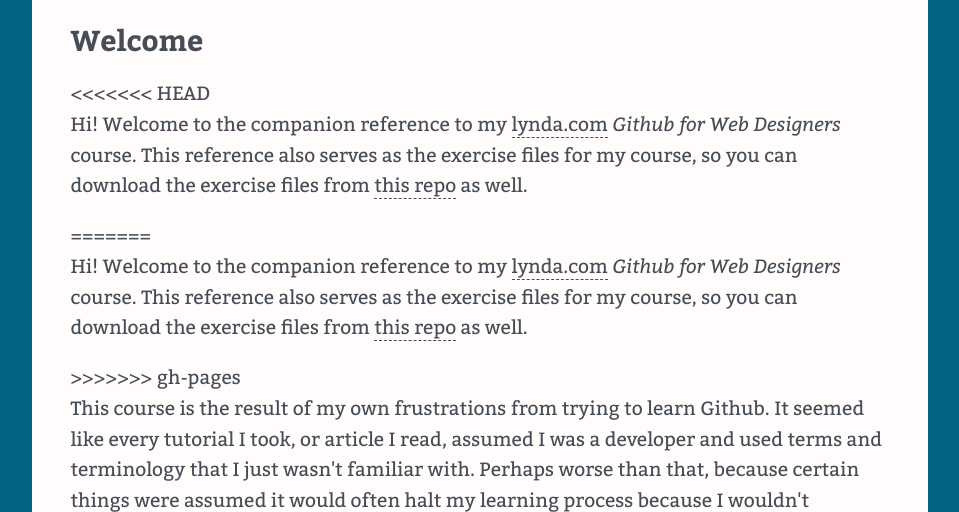
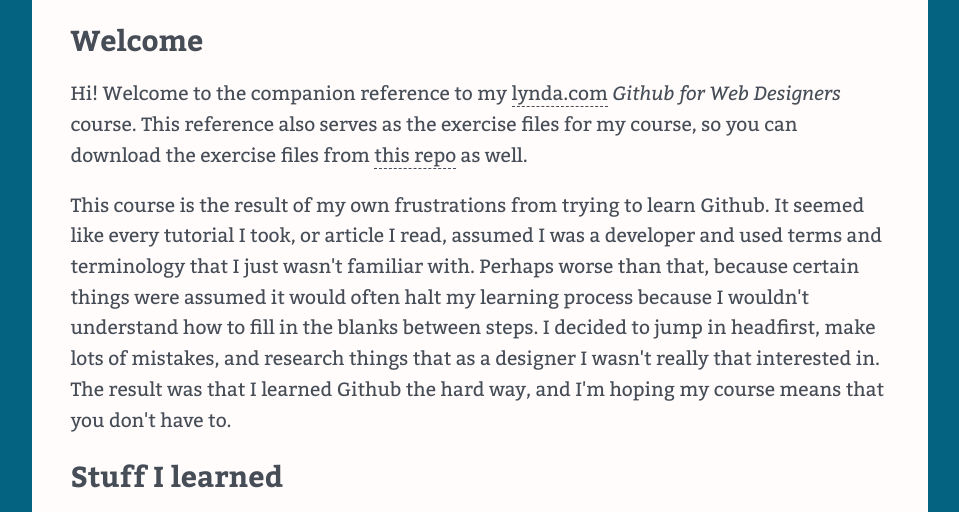
Before and after one commit to gavfoley7/GitHub-For-Web-Designers, a plain HTML site: page index.html in a window 1280 px wide. Shown: the part 229-741 px from the top of the page, without its empty margins (160-1119 px from the left). Drawn offline with nearby package versions, Linux system fonts and the light colour scheme.

Commit message:
Manual merge of index file

```diff
--- a/index.html
+++ b/index.html
@@ -26,11 +26,9 @@
     </nav>
     <main>
     <h2>Welcome</h2>
-<<<<<<< HEAD
-    <p>Hi! Welcome to the companion reference to my <a href="http://www.lynda.com" title="lynda.com">lynda.com</a> <em>Github for Web Designers</em> course. This reference also serves as the exercise files for my course, so you can download the exercise files from <a href="https://github.com/gavfoley7/GitHub-For-Web-Designers" title="github for web designers">this repo</a> as well.</p>
-=======
+
     <p>Hi! Welcome to the companion reference to my <a href="http://www.lynda.com" title="lynda.com">lynda.com</a> <em>Github for Web Designers</em> course. This reference also serves as the exercise files for my course, so you can download the exercise files from <a href="https://github.com/gavfoley7/GitHub-For-Web-Designers" title="companion repo for lynda.com course">this repo</a> as well.</p>
->>>>>>> gh-pages
+
     <p>This course is the result of my own frustrations from trying to learn Github. It seemed like every tutorial I took, or article I read, assumed I was a developer and used terms and terminology that I just wasn't familiar with. Perhaps worse than that, because certain things were assumed it would often halt my learning process because I wouldn't understand how to fill in the blanks between steps. I decided to jump in headfirst, make lots of mistakes, and research things that as a designer I wasn't really that interested in. The result was that I learned Github the hard way, and I'm hoping my course means that you don't have to.</p>
     <h2>Stuff I learned</h2>
     <p>Whenever I learn something new I have those &quot;aha&rdquo; moments where I break through the murk into moments of clarity. In addition to the reference and glossary that you&rsquo;ll find here I wanted to list some of the concepts that I found really important when learning Github.</p>
```
